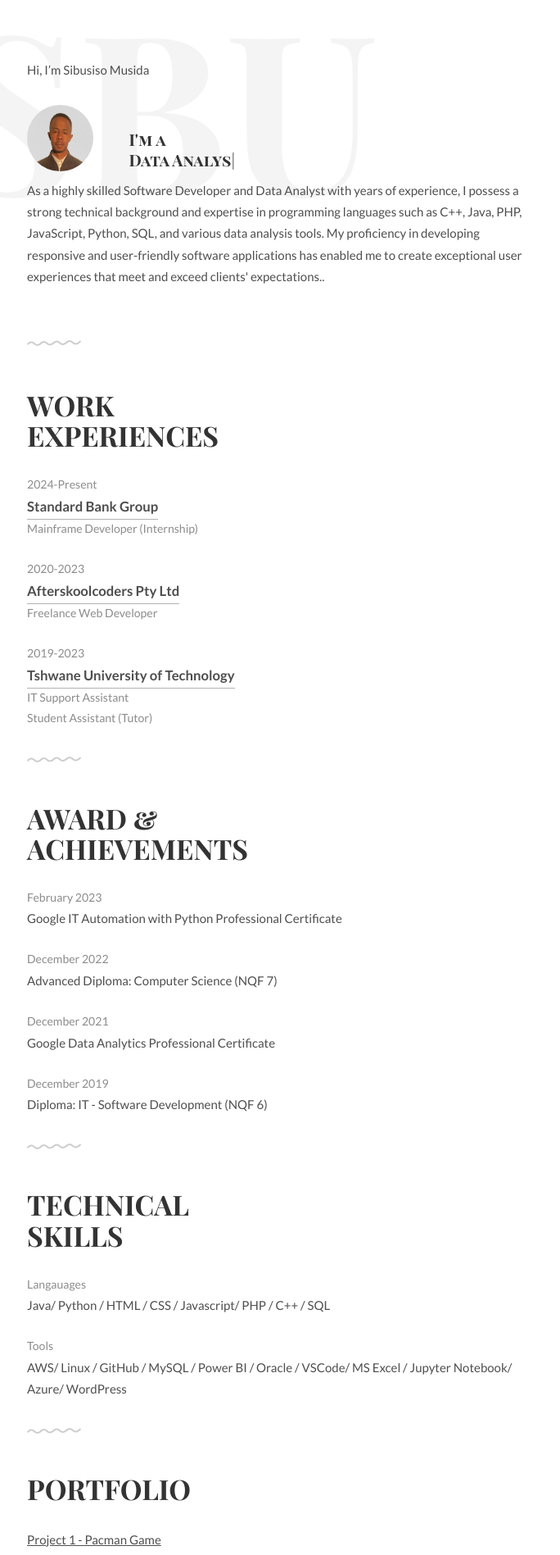
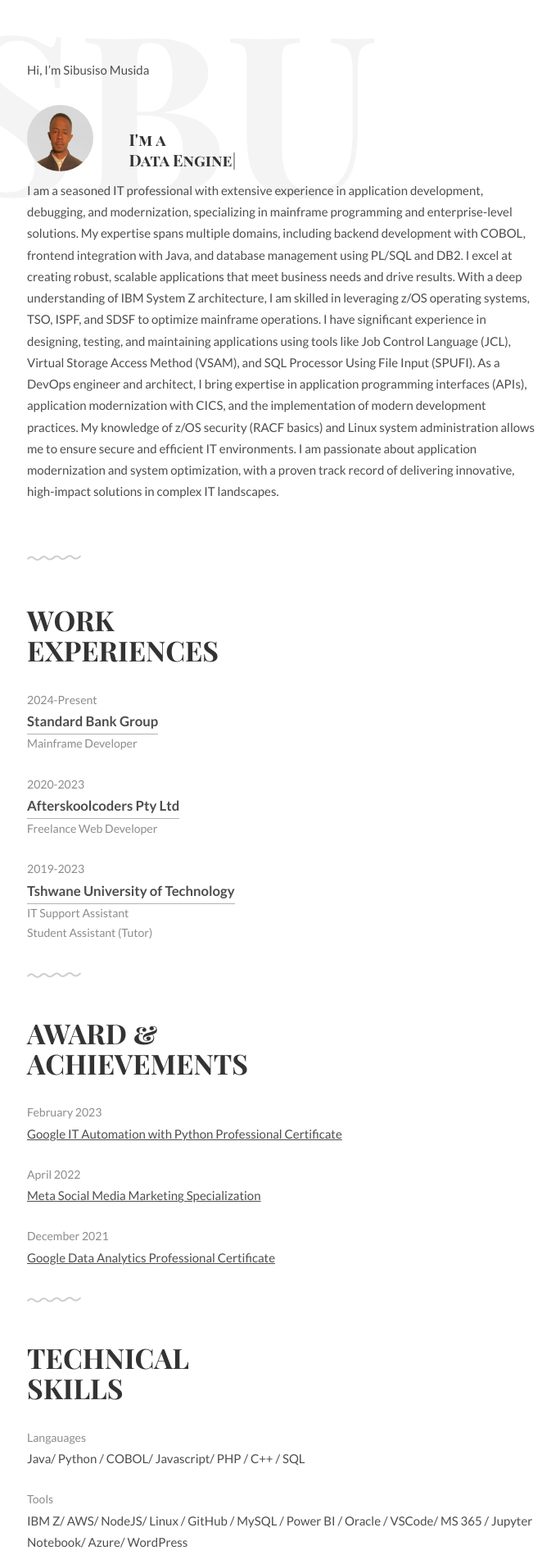
Before and after one commit to sbu-musida/sbu-musida.github.io, a plain HTML site: page index.html in a window 1280 px wide. Shown: the part 100-1997 px from the top of the page at 82% size, without its empty margins (296-980 px from the left). Drawn offline with Linux system fonts and the light colour scheme.

Commit message:
Update index.html

```diff
--- a/index.html
+++ b/index.html
@@ -80,7 +80,13 @@
 					<h3>I'm a<br><span id="typed"></span></h3>
 				</div>
 				<p>
-					As a highly skilled Software Developer and Data Analyst with years of experience, I possess a strong technical background and expertise in programming languages such as C++, Java, PHP, JavaScript, Python, SQL, and various data analysis tools. My proficiency in developing responsive and user-friendly software applications has enabled me to create exceptional user experiences that meet and exceed clients' expectations..
+					I am a seasoned IT professional with extensive experience in application development, debugging, and modernization, specializing in mainframe programming and enterprise-level solutions. My expertise spans multiple domains, including backend development with COBOL, frontend integration with Java, and database management using PL/SQL and DB2. I excel at creating robust, scalable applications that meet business needs and drive results.
+
+                                        With a deep understanding of IBM System Z architecture, I am skilled in leveraging z/OS operating systems, TSO, ISPF, and SDSF to optimize mainframe operations. I have significant experience in designing, testing, and maintaining applications using tools like Job Control Language (JCL), Virtual Storage Access Method (VSAM), and SQL Processor Using File Input (SPUFI).
+
+                                        As a DevOps engineer and architect, I bring expertise in application programming interfaces (APIs), application modernization with CICS, and the implementation of modern development practices. My knowledge of z/OS security (RACF basics) and Linux system administration allows me to ensure secure and efficient IT environments.
+
+                                        I am passionate about application modernization and system optimization, with a proven track record of delivering innovative, high-impact solutions in complex IT landscapes.
 				</p>
 			</div>
 		</div>
@@ -93,11 +99,11 @@
 			<ul class="work-list">
 				<li>2024-Present</li>
 				<li><a href="https://standardbank.co.za/">Standard Bank Group</a></li>
-				<li>Mainframe Developer (Internship)</li>
+				<li>Mainframe Developer</li>
 			</ul>
 			<ul class="work-list">
 				<li>2020-2023</li>
-				<li><a href="https://afterskoolcoders.com/">Afterskoolcoders Pty Ltd</a></li>
+				<li><a href="https://afterskoolcoders.com/; text-decoration: none;">Afterskoolcoders Pty Ltd</a></li>
 				<li>Freelance Web Developer</li>
 			</ul>
 			<ul class="work-list">
@@ -115,20 +121,19 @@
 			<h1>Award &amp;<br>Achievements</h1>
 			<ul class="award-list list-flat">
 				<li>February 2023</li>
-				<li>Google IT Automation with Python Professional Certificate</li>
+				<li><a href="https://www.coursera.org/account/accomplishments/professional-cert/M24FNNUDMY7R">Google IT Automation with Python Professional Certificate</a></li>
 			</ul>
+
 			<ul class="award-list list-flat">
-				<li>December 2022</li>
-				<li>Advanced Diploma: Computer Science (NQF 7)</li>
+				<li>April 2022</li>
+				<li><a href="https://www.coursera.org/account/accomplishments/specialization/7P2JWZYJYYCW">Meta Social Media Marketing Specialization</a></li>
 			</ul>
+
 			<ul class="award-list list-flat">
 				<li>December 2021</li>
-				<li>Google Data Analytics Professional Certificate</li>
+				<li><a href="https://www.coursera.org/account/accomplishments/professional-cert/RCK9K8S6T7W3">Google Data Analytics Professional Certificate</a></li>
 			</ul>
-			<ul class="award-list list-flat">
-				<li>December 2019</li>
-				<li>Diploma: IT - Software Development (NQF 6)</li>
-			</ul>
+
 
 
 		</div>
@@ -140,11 +145,11 @@
 			<h1>Technical<br>Skills</h1>
 			<ul class="skill-list list-flat">
 				<li>Langauages</li>
-				<li>Java/ Python / HTML / CSS / Javascript/ PHP / C++ / SQL</li>
+				<li>Java/ Python / COBOL/ Javascript/ PHP / C++ / SQL</li>
 			</ul>
 			<ul class="skill-list list-flat">
 				<li>Tools</li>
-				<li>AWS/ Linux / GitHub / MySQL / Power BI / Oracle / VSCode/ MS Excel / Jupyter Notebook/ Azure/ WordPress</li>
+				<li>IBM Z/ AWS/ NodeJS/ Linux / GitHub / MySQL / Power BI / Oracle / VSCode/ MS 365 / Jupyter Notebook/ Azure/ WordPress</li>
 			</ul>
 		</div>
 	</div>
@@ -193,7 +198,7 @@
     <script>
 		function newTyped(){}$(function(){$("#typed").typed({
 		// Change to edit type effect
-		strings: ["Software Developer", "Data Analyst"],
+		strings: ["Software Developer", "Data Engineer"],
 
 		typeSpeed:90,backDelay:700,contentType:"html",loop:!0,resetCallback:function(){newTyped()}}),$(".reset").click(function(){$("#typed").typed("reset")})});
     </script>
```
